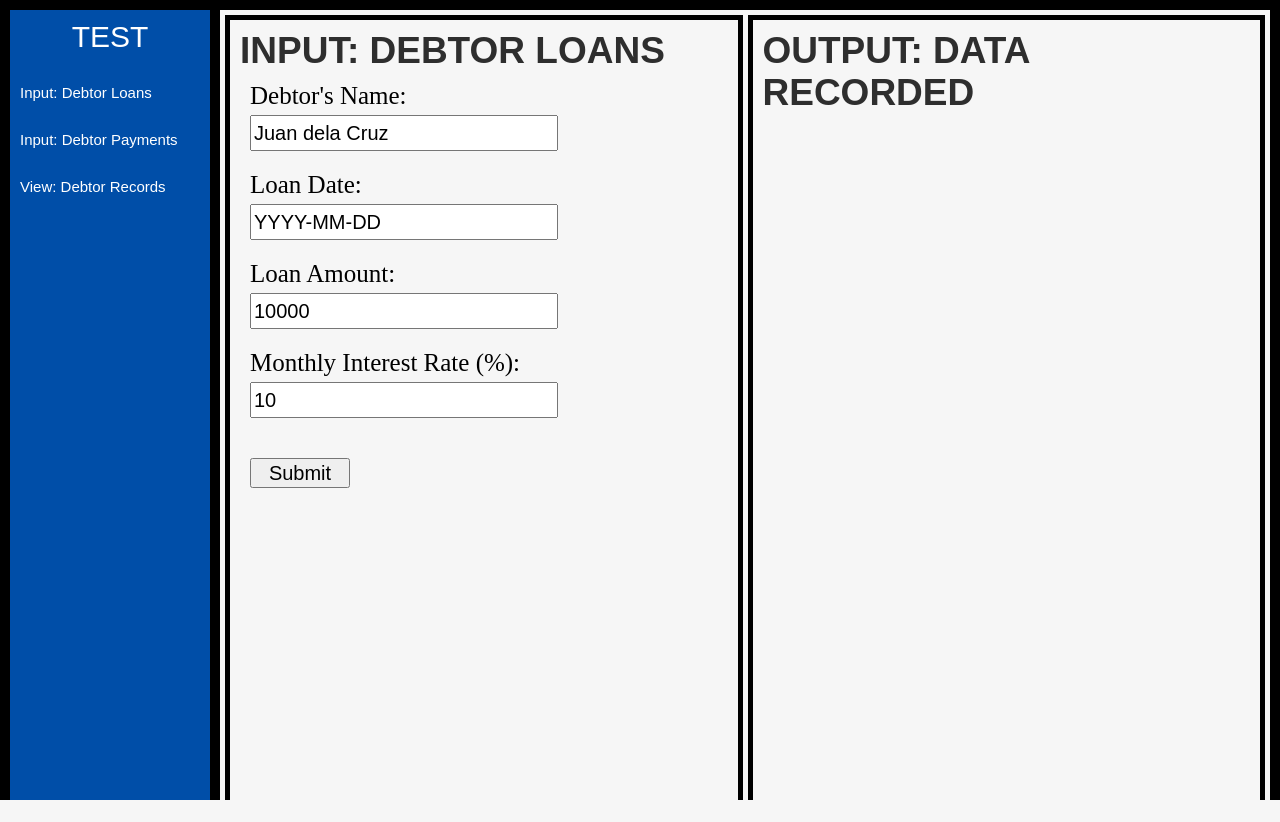
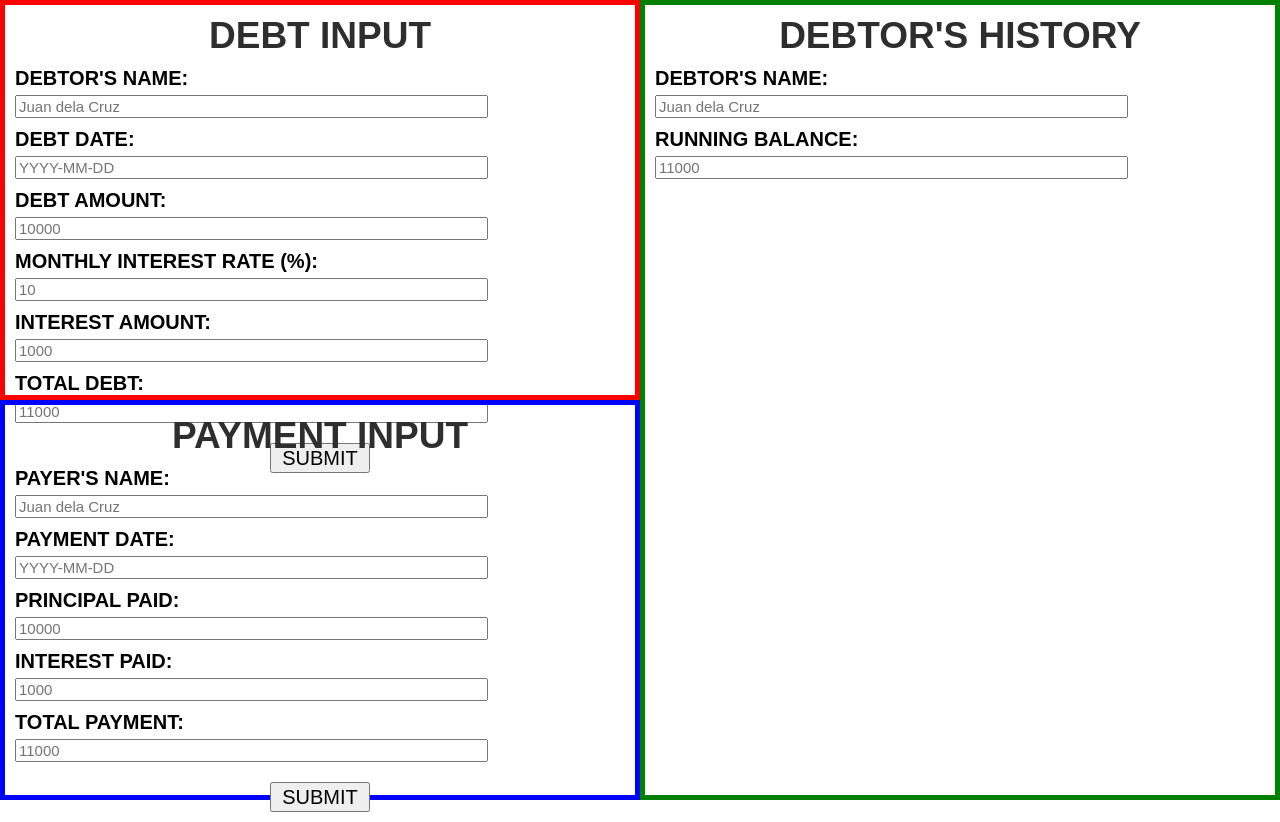
Before and after one commit to Valf2K21/Loan-Management-System, a Flask app: page / in a window 1280 px wide. Before the commit the page ends 800 px from the top, so only its background shows below. Run offline with Flask 3, Linux system fonts and the light colour scheme.

Commit message:
ALpha v0.1.0

```diff
--- a/static/style.css
+++ b/static/style.css
@@ -2,90 +2,73 @@ body {
     margin: 0px;
 }
 
-ul {
-    list-style-type: none;
-    margin: 0px;
-    padding: 0px;
-    width: 200px;
-    background-color: #004EA8;
-    position: fixed;
-    height: 100%;
-    border: 10px solid black;
+div.debt_input {
+    height: 50%;
+    box-sizing: border-box;
+    position: absolute;
+    width: 50%;
+    top: 0;
+    left: 0;
+    border: 5px solid red;
+    display: flex;
+    flex-direction: column;
+    font-family: Arial, Helvetica, sans-serif;
+    font-size: 20px;
 }
 
-li a {
-    display: block;
+div.payment_input {
+    height: 50%;
+    box-sizing: border-box;
+    position: absolute;
+    width: 50%;
+    bottom: 0;
+    left: 0;
+    border: 5px solid blue;
+    display: flex;
+    flex-direction: column;
     font-family: Arial, Helvetica, sans-serif;
-    font-size: 15px;
-    color: white;
-    margin: 10px;
-    margin-left: 0px;
-    margin-right: 0px;
-    padding: 10px 10px;
-    text-decoration: none;
+    font-size: 20px;
 }
 
-li a:hover:not(.active) {
-    background-color: white;
-    color: black;
-}
-
-li a.title {
-    font-size: 30px;
-    text-align: center;
-    margin: 0px;
-}
-
-div.content {
-    height: 100vh;
-    width: calc(100vw - 230px);
-    position: fixed;
-    top: 0;
+div.view_history {
+    height: 100%;
+    box-sizing: border-box;
+    position: absolute;
+    width: 50%;
     right: 0;
-    bottom: 0;
-    border: 10px solid black;
-    background-color: #F6F6F6;
-    font-size: 25px;
+    border: 5px solid green;
     display: flex;
-}
-
-div.input {
-    height: 100%;
-    width: 50%;
-    border: 5px solid black;
-    margin: 5px;
-}
-
-div.output {
-    height: 100%;
-    width: 50%;
-    border: 5px solid black;
-    margin: 5px;
-    margin-left: 0px;
+    flex-direction: column;
+    font-family: Arial, Helvetica, sans-serif;
+    font-size: 20px;
 }
 
 div h1 {
-    font-family: Arial, Helvetica, sans-serif;
     font-size: 37px;
     color: #2E2E2E;
+    text-align: center;
     margin: 10px;
 }
 
 div label {
-    margin: 20px;
+    margin: 10px;
+    font-weight: bold;
 }
 
 div input[type = "text"] {
-    width: 300px;
-    height: 30px;
-    margin: 20px;
+    width: 75%;
+    box-sizing: border-box;
+    margin: 10px auto;
+    margin-left: 10px;
+    display: inline-block;
     margin-top: 5px;
-    font-size: 20px;
+    font-size: 15px;
 }
 
 div input[type = "submit"] {
     width: 100px;
     height: 30px;
     font-size: 20px;
-    margin: 20px;
+    margin: 10px auto;
+    display: block;
 }
--- a/templates/base.html
+++ b/templates/base.html
@@ -12,39 +12,57 @@
 
     <!-- start of body part of code -->
     <body>
-        <!-- list as navigation sidebar -->
-        <ul>
-            <li><a class = "title" href = "#">TEST</a></li>
-            <li><a href = "#">Input: Debtor Loans</a></li>
-            <li><a href = "#">Input: Debtor Payments</a></li>
-            <li><a href = "#">View: Debtor Records</a></li>
-        </ul>
-
-        <!-- main div container -->
-        <div class = "content">
-            <!-- sub-div container for input -->
-            <div class = "input">
-                <!-- header for content section of input debtor loan's webpage -->
-                <h1>INPUT: DEBTOR LOANS</h1>
-
-                <!-- input field for debt details -->
-                <form action="#">
-                    <label for="debtor_name">Debtor's Name: </label><br>
-                    <input type="text" id="debtor_name" name="debtor_name" value="Juan dela Cruz"><br>
-                    <label for="debt_date">Loan Date: </label><br>
-                    <input type="text" id="debt_date" name="debt_date" value="YYYY-MM-DD"><br>
-                    <label for="debt_amount">Loan Amount: </label><br>
-                    <input type="text" id="debt_amount" name="debt_amount" value="10000"><br>
-                    <label for="debt_interest_percent">Monthly Interest Rate (%): </label><br>
-                    <input type="text" id="debt_interest_rate" name="debt_interest_rate" value="10"><br>
-                    <input type="submit" value="Submit">
-                </form>
-            </div>
-
-            <!-- sub-div container for output -->
-            <div class="output">
-                <h1>OUTPUT: DATA RECORDED</h1>
-            </div>
+        <!-- container placed on upper left half  for inputting debt records -->
+        <div class="debt_input">
+            <!-- header for debt container -->
+            <h1>DEBT INPUT</h1>
+            <!-- input field for debt details -->
+            <form action="#">
+                <label for="debt_name">DEBTOR'S NAME: </label><br>
+                <input type="text" id="debt_name" name="debt_name" placeholder="Juan dela Cruz"><br>
+                <label for="debt_date">DEBT DATE: </label><br>
+                <input type="text" id="debt_date" name="debt_date" placeholder="YYYY-MM-DD"><br>
+                <label for="debt_amount">DEBT AMOUNT: </label><br>
+                <input type="text" id="debt_amount" name="debt_amount" placeholder="10000"><br>
+                <label for="debt_percent">MONTHLY INTEREST RATE (%): </label><br>
+                <input type="text" id="debt_percent" name="debt_percent" placeholder="10"><br>
+                <label for="debt_interest">INTEREST AMOUNT: </label><br>
+                <input type="text" id="debt_interest" name="debt_interest" placeholder="1000"><br>
+                <label for="debt_total">TOTAL DEBT: </label><br>
+                <input type="text" id="debt_total" name="debt_total" placeholder="11000"><br>
+                <input type="submit" value="SUBMIT">
+            </form>
+        </div>
+        <!-- container placed on lower left half for inputting payment records -->
+        <div class="payment_input">
+            <!-- header for payment container -->
+            <h1>PAYMENT INPUT</h1>
+            <!-- input field for payment details -->
+            <form action="#">
+                <label for="pay_name">PAYER'S NAME: </label><br>
+                <input type="text" id="pay_name" name="pay_name" placeholder="Juan dela Cruz"><br>
+                <label for="pay_date">PAYMENT DATE: </label><br>
+                <input type="text" id="pay_date" name="pay_date" placeholder="YYYY-MM-DD"><br>
+                <label for="pay_principal">PRINCIPAL PAID: </label><br>
+                <input type="text" id="pay_principal" name="pay_principal" placeholder="10000"><br>
+                <label for="pay_interest">INTEREST PAID: </label><br>
+                <input type="text" id="pay_interest" name="pay_interest" placeholder="1000"><br>
+                <label for="pay_total">TOTAL PAYMENT: </label><br>
+                <input type="text" id="pay_total" name="pay_total" placeholder="11000"><br>
+                <input type="submit" value="SUBMIT">
+            </form>
+        </div>
+        <!-- container placed on entire right half for viewing debtor's debt and payment history -->
+        <div class="view_history">
+            <!-- header for history container -->
+            <h1>DEBTOR'S HISTORY</h1>
+            <!-- input field for history details -->
+            <form action="#">
+                <label for="hist_name">DEBTOR'S NAME: </label><br>
+                <input type="text" id="hist_name" name="hist_name" placeholder="Juan dela Cruz"><br>
+                <label for="hist_balance">RUNNING BALANCE: </label><br>
+                <input type="text" id="hist_balance" name="hist_balance" placeholder="11000"><br>
+            </form>
         </div>
     </body>
 </html>
```
Also changed, not shown: Instructions.txt (added, +21 -0 lines), Loan System UI Format.png (added).
